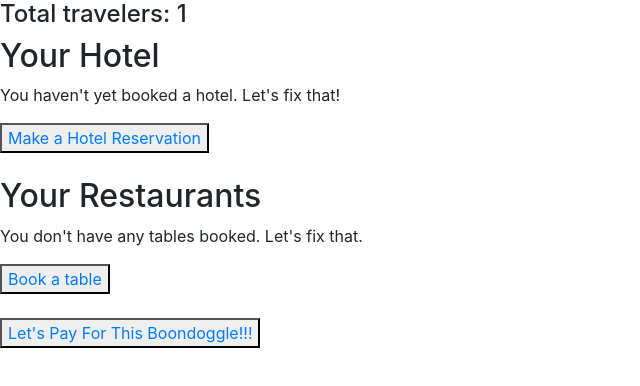
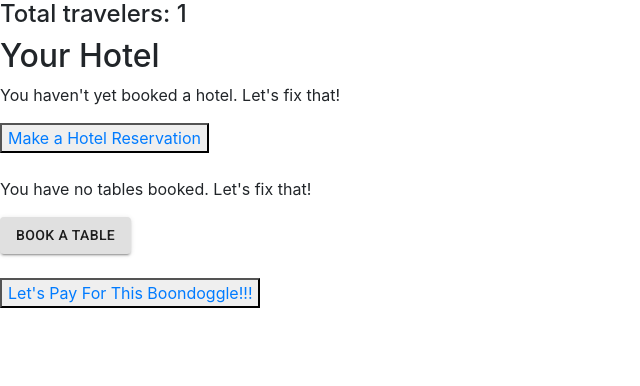
Before and after one commit to SeattleSlough/WaiWai-Full-App, a React (Create React App) app in the folder waiwai_frontend/waiwai/: page /portfolio in a window 1280 px wide. Shown: the top 386 px of the page, without its empty margins (0-640 px from the left). Built offline with nearby package versions, Linux system fonts and the light colour scheme; no server answers.

Commit message:
restaurants and portfolio done

```diff
--- a/waiwai_frontend/waiwai/src/component/EmptyRestaurant.js
+++ b/waiwai_frontend/waiwai/src/component/EmptyRestaurant.js
@@ -1,13 +1,30 @@
 import React from 'react'
 import {Link} from 'react-router-dom'
+import Button from '@material-ui/core/Button';
+import {Link as RouterLink} from 'react-router-dom'
+
+const Hotel =  React.forwardRef((props, ref) => (
+    <RouterLink innerRef={ref} to="/hotels" {...props}/>))
 
 function EmptyRestaurant(props) {
+
+    const actions = <Button
+    variant="contained"
+    type="submit"
+    label="Submit"
+    color="default"
+    value="Submit"
+    component={Hotel}>
+        Book a table
+    </Button>
+
+
     return (
-        <div>
-            <h2>Your Restaurants</h2>
-            <p>You don't have any tables booked.  Let's fix that.</p>
-            <button type="button"><Link to='/restaurants'>Book a table</Link></button>
-        </div>
+    <div>
+        <p className="regularText">You have no tables booked.  Let's fix that!</p>
+        {actions}
+        {/* <button type="button"><Link to='/hotels'>Make a Hotel Reservation</Link></button> */}
+    </div>
     )
 }
 
```
